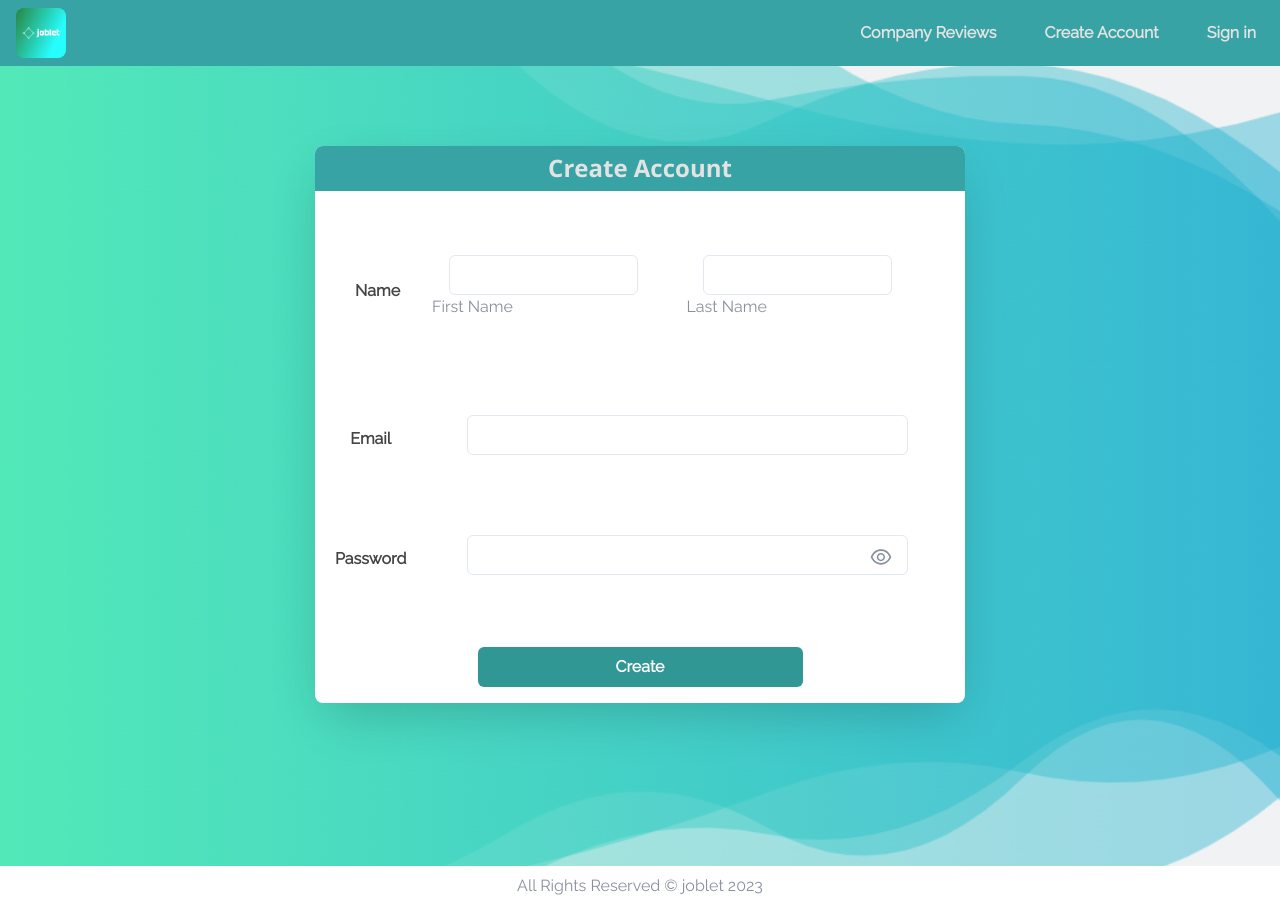
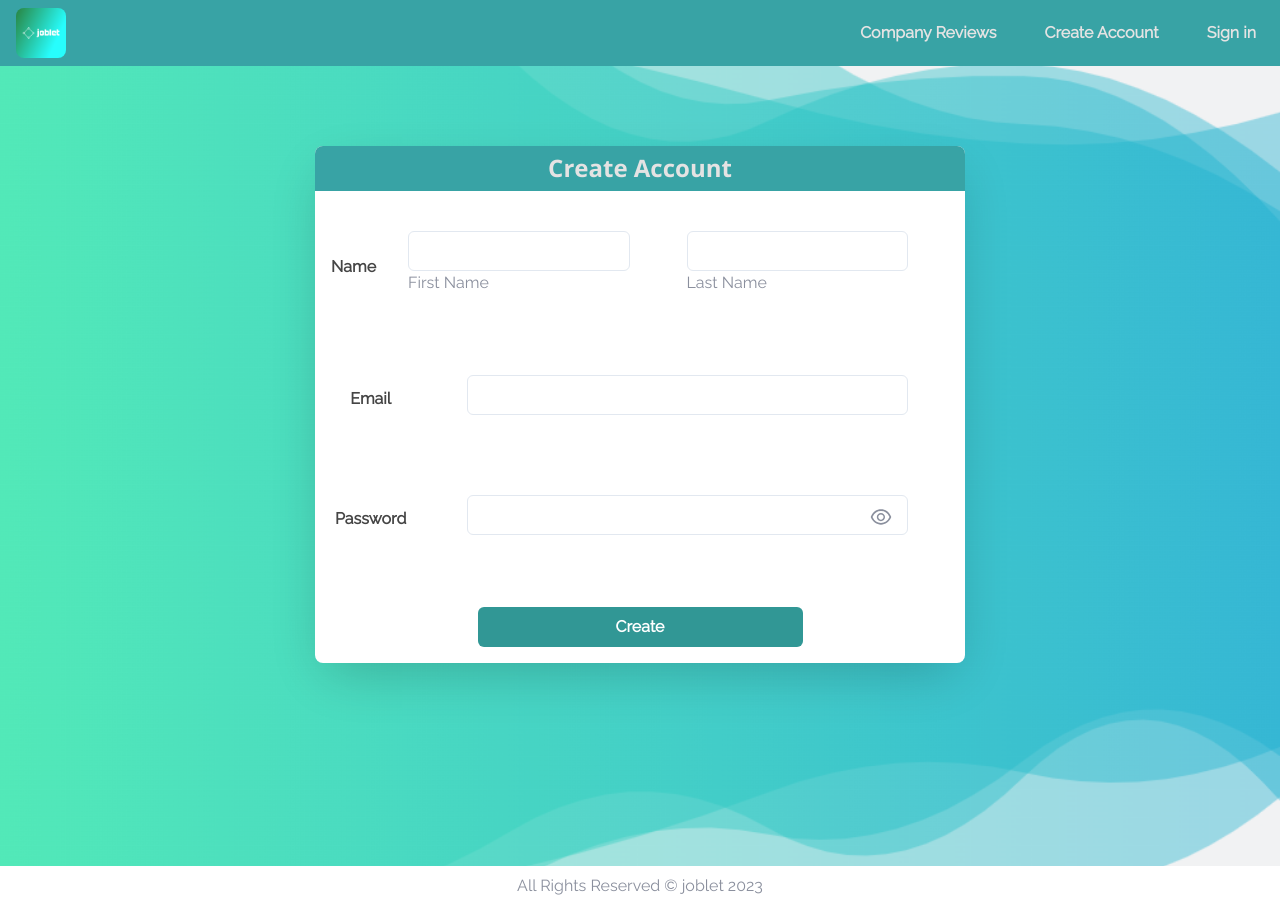
Before and after one commit to ianahart/joblet, a React (Create React App) app in the folder frontend/: page /register in a window 1280 px wide. Built offline with nearby package versions, Linux system fonts and the light colour scheme.

Commit message:
fix: fix margin on name field

```diff
--- a/frontend/src/pages/Auth/Register.tsx
+++ b/frontend/src/pages/Auth/Register.tsx
@@ -91,8 +91,10 @@ const Register = () => {
             <Flex
               my="1.5rem"
               flexDir={['column', 'column', 'row']}
-              justifyContent="flex-start"
-              m={['1rem', '1rem', '2.5rem']}
+              m="1rem"
+              textAlign="left"
+              space-around
+              justifyContent="space-around"
             >
               <RegisterFormLabel text="Name" />
               <FormInput
@@ -102,7 +104,7 @@ const Register = () => {
                 name={form.firstName.name}
                 type={form.firstName.type}
                 errorField="First name"
-                width="85%"
+                width="90%"
                 htmlFor="firstName"
                 label="First Name"
               />
@@ -113,7 +115,7 @@ const Register = () => {
                 name={form.lastName.name}
                 type={form.lastName.type}
                 errorField="Last name"
-                width="85%"
+                width="90%"
                 htmlFor="lastName"
                 label="Last Name"
               />
```
